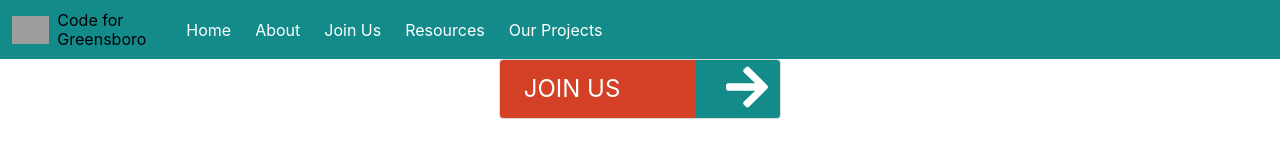
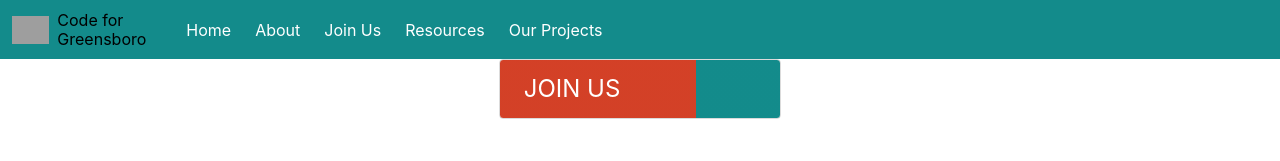
Before and after one commit to codeforgso/codeforgso.github.io, a Next.js app: page / in a window 1280 px wide. Shown: the top 161 px of the page. Built offline with nearby package versions, Linux system fonts and the light colour scheme; grey boxes are pictures that could not be loaded.

Commit message:
FA updates

```diff
--- a/components/join-button.js
+++ b/components/join-button.js
@@ -1,6 +1,4 @@
 import Link from 'next/link';
-import { FontAwesomeIcon } from '@fortawesome/react-fontawesome';
-import { faArrowRight as icon } from '@fortawesome/free-solid-svg-icons';
 
 const JoinButton = (props) => {
   return (
@@ -11,7 +9,7 @@ const JoinButton = (props) => {
             <a className="button is-large">
               <span>JOIN US</span>
               <span className="icon join-icon">
-                <FontAwesomeIcon className='arrow fa-2x' icon={icon} />
+                <i className='fas fa-arrow-right fas-2x' />
               </span>
             </a>
           </Link>
--- a/styles.scss
+++ b/styles.scss
@@ -128,3 +128,13 @@ body {
 .Logo .topText {
   font-size: 1em;
 }
+
+.social-icons {
+  text-align: center;
+  margin-top: 25px;
+}
+
+.social-icon {
+  margin-left: 2.5em;
+  margin-right: 2.5em;
+}
```
